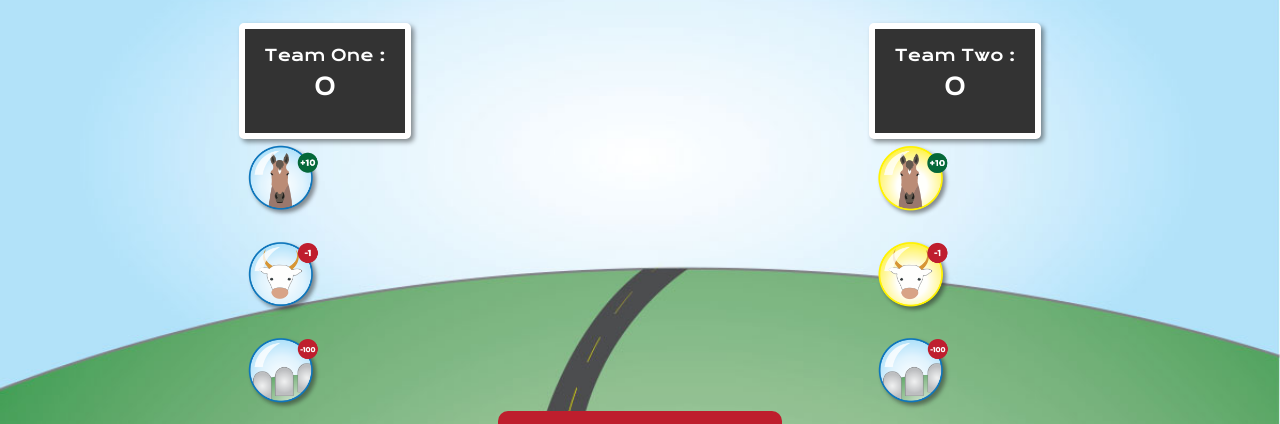
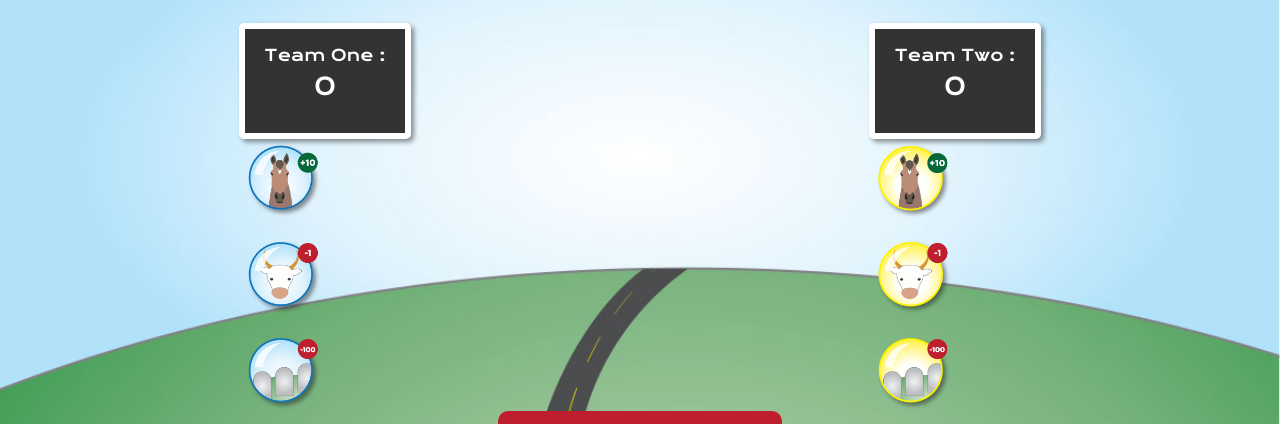
Before and after one commit to ereynolds123/Horses-Cows-Cemetery-Final, a website: page root/public/index.html in a window 1280 px wide. Shown: the part 135-559 px from the top of the page. Drawn offline with nearby package versions, Linux system fonts and the light colour scheme.

Commit message:
Yellow cemetery is not yellow. Bug fixed

```diff
--- a/root/public/index.html
+++ b/root/public/index.html
@@ -50,7 +50,7 @@
                     </div>
                     <img alt="horse for team two" id="horseTeamTwo" class="gameplaybutton" src="images/horsebutton2.png" onclick="getCount('horse', 'teamTwo')">
                     <img alt="cow for team two" id="cowTeamTwo" class="gameplaybutton" src="images/cowbutton2.png" onclick="getCount('cow', 'teamOne')">
-                    <img alt="cemetery for team two" id="cemeteryTeamTwo" class="gameplaybutton" src="images/cemetery1.png" onclick="getCount('cemetery', 'teamOne')">
+                    <img alt="cemetery for team two" id="cemeteryTeamTwo" class="gameplaybutton" src="images/cemetery2.png" onclick="getCount('cemetery', 'teamOne')">
                 </div>
             </div>
         </div>
```
